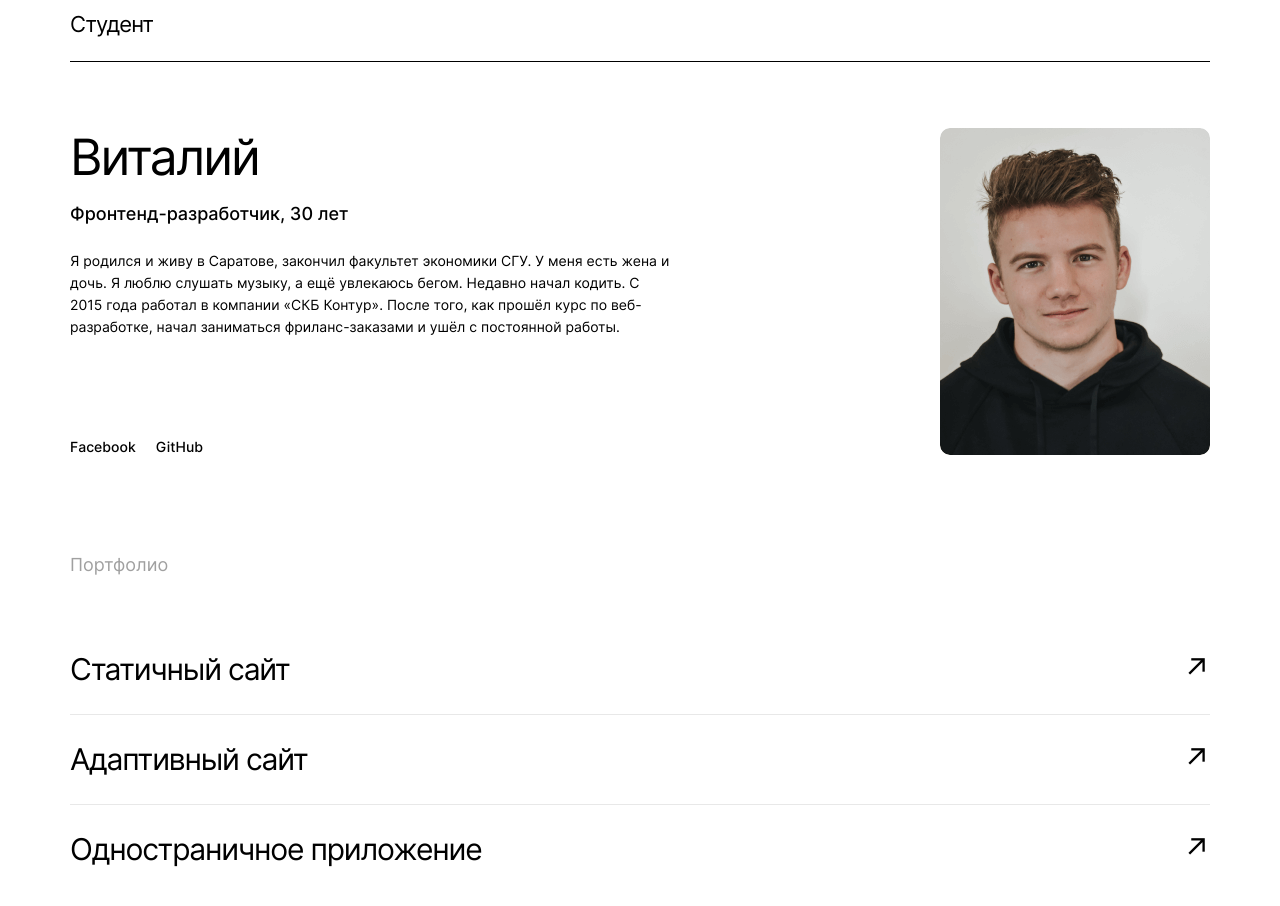
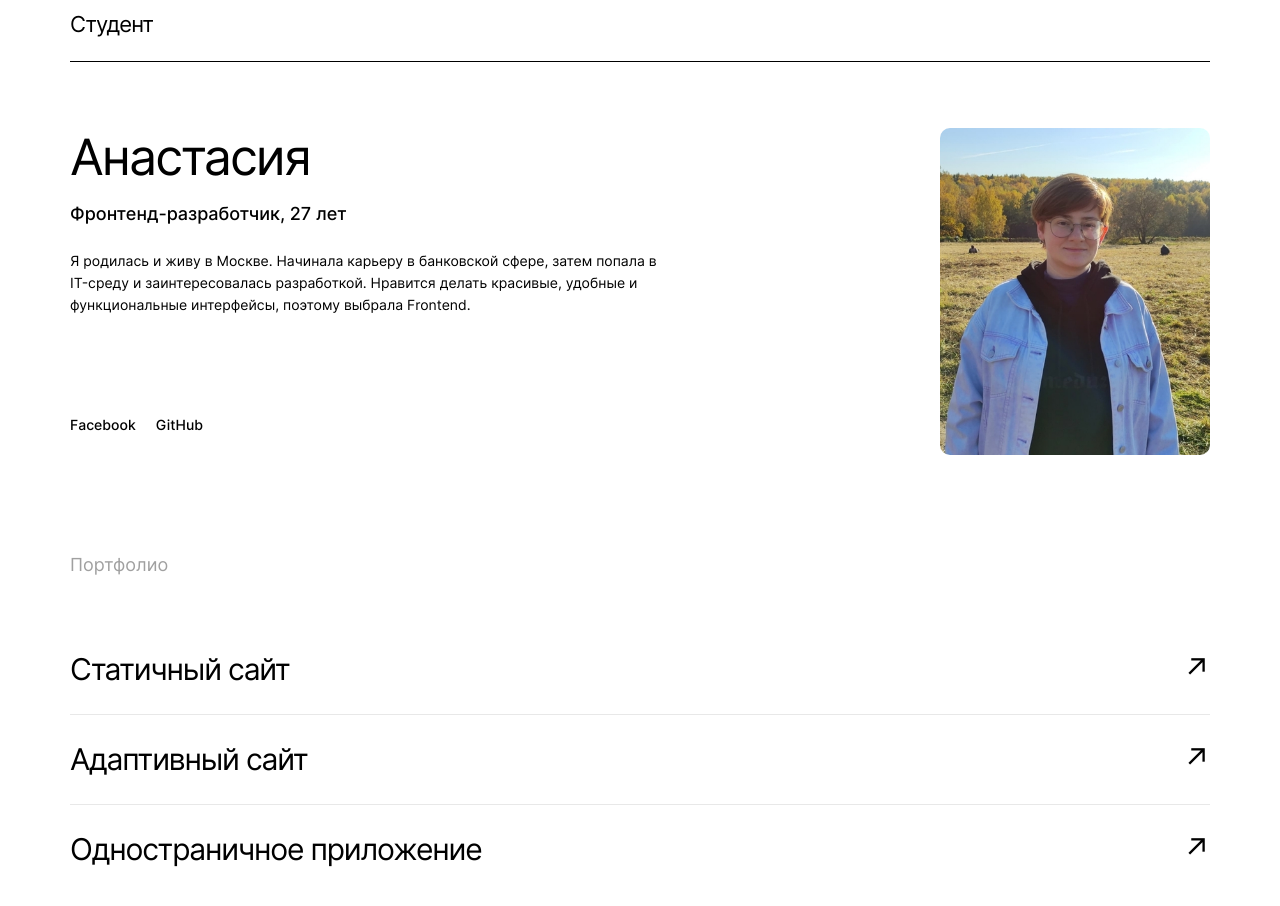
Before and after one commit to Anastasia-Belik/movies-explorer-frontend, a React (Create React App) app: page / in a window 1280 px wide. Shown: the part 1980-2886 px from the top of the page. Built offline with nearby package versions, Linux system fonts and the light colour scheme.

Commit message:
fix: обновить персданные

```diff
--- a/src/components/Main/AboutMe/AboutMe.css
+++ b/src/components/Main/AboutMe/AboutMe.css
@@ -14,6 +14,7 @@
   max-width: 270px;
   height: 327px;
   border-radius: 10px;
+  object-fit: cover;
 }
 
 .about-me__name {
--- a/src/components/Main/AboutMe/AboutMe.js
+++ b/src/components/Main/AboutMe/AboutMe.js
@@ -1,7 +1,7 @@
 import React from "react";
 
 import './AboutMe.css';
-import photo from '../../../images/pic__COLOR_pic.png';
+import photo from '../../../images/photo.jpeg';
 import Portfolio from "./Portfolio/Portfolio";
 
 function AboutMe() {
@@ -11,18 +11,17 @@ function AboutMe() {
       <div className='about-me__container'>
         <img src={photo} alt='Студент' className='about-me__photo'/>
         <div className='about-me__info'>
-          <h3 className='about-me__name'>Виталий</h3>
-          <h4 className='about-me__description'>Фронтенд-разработчик, 30 лет</h4>
+          <h3 className='about-me__name'>Анастасия</h3>
+          <h4 className='about-me__description'>Фронтенд-разработчик, 27 лет</h4>
           <p className='section-text about-me__text'>
-            Я родился и живу в Саратове, закончил факультет экономики СГУ. У меня есть жена
-            и дочь. Я люблю слушать музыку, а ещё увлекаюсь бегом. Недавно начал кодить.
-            С 2015 года работал в компании «СКБ Контур». После того, как прошёл курс по веб-разработке,
-            начал заниматься фриланс-заказами и ушёл с постоянной работы.
+            Я родилась и живу в Москве. Начинала карьеру в банковской сфере,
+            затем попала в IT-среду и заинтересовалась разработкой. Нравится делать красивые,
+            удобные и функциональные интерфейсы, поэтому выбрала Frontend.
           </p>
           <ul className='about-me__socials'>
-            <li><a href='https://www.facebook.com/' className='about-me__link' rel="noreferrer"
+            <li><a href='https://www.facebook.com/profile.php?id=100004359156977' className='about-me__link' rel="noreferrer"
                    target="_blank">Facebook</a></li>
-            <li><a href='https://github.com/' className='about-me__link' rel="noreferrer" target="_blank">GitHub</a>
+            <li><a href='https://github.com/Anastasia-Belik' className='about-me__link' rel="noreferrer" target="_blank">GitHub</a>
             </li>
           </ul>
         </div>
```
Also changed, not shown: src/images/photo.jpeg (added), src/images/pic__COLOR_pic.png (deleted).
